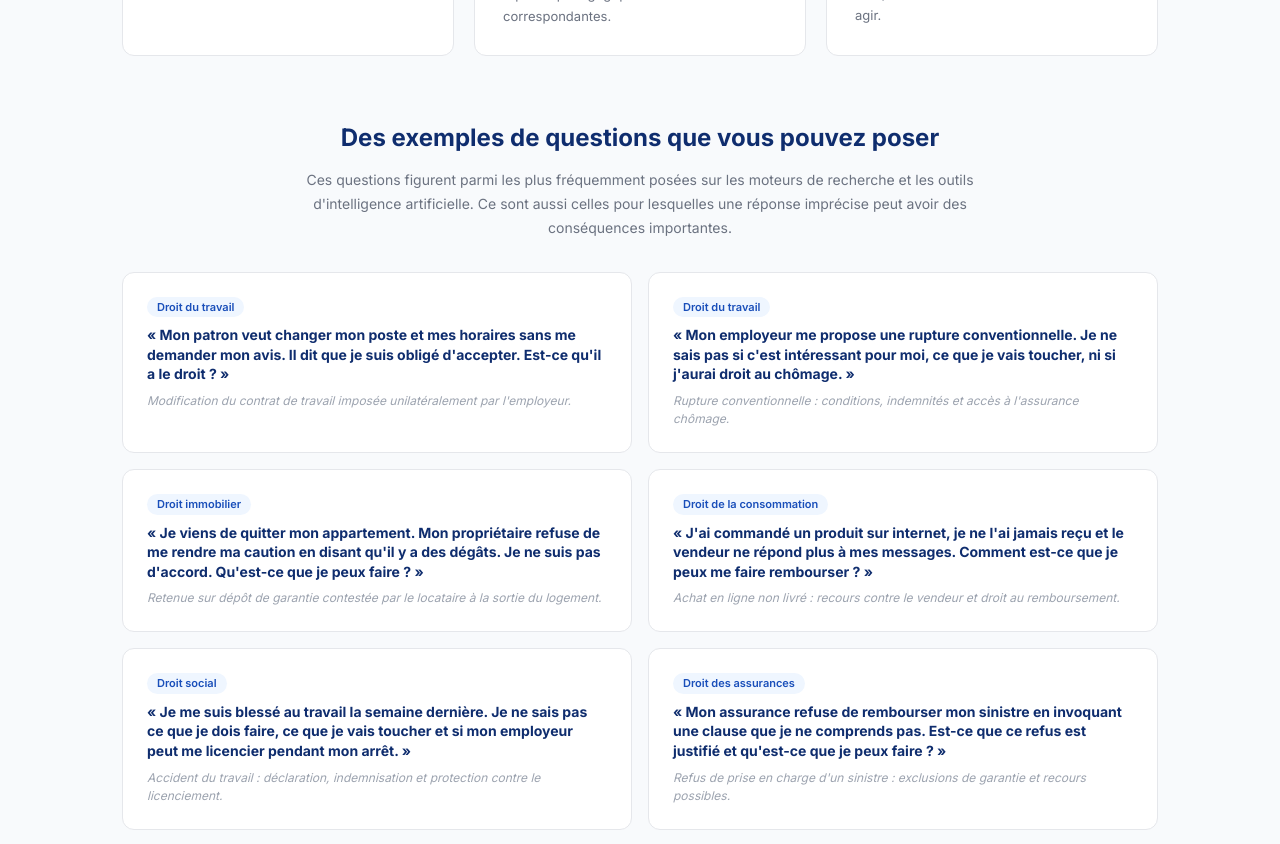
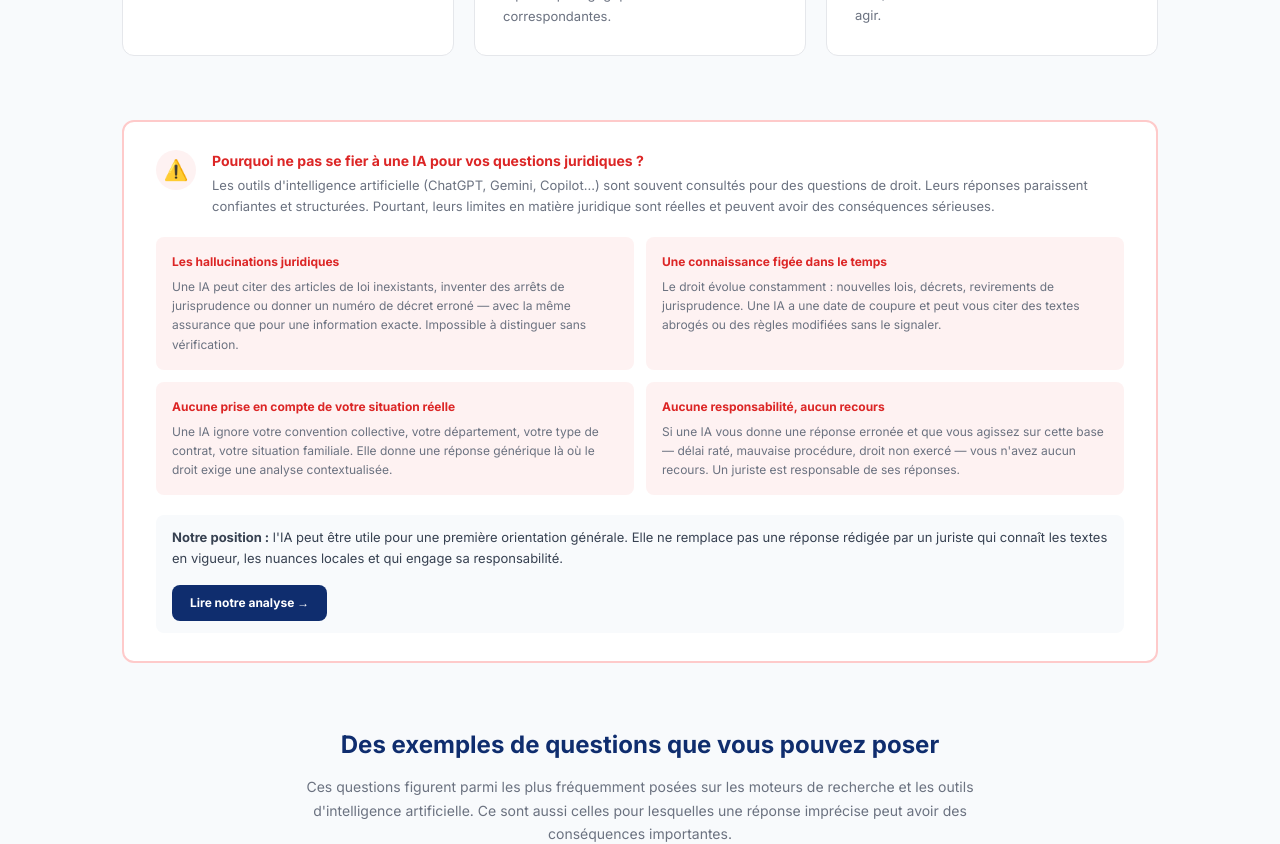
Before and after one commit to SYPA-ASSO/docutheque-next, a Next.js app: page /information-sur-vos-droits in a window 1280 px wide. Shown: the part 1560-2404 px from the top of the page. Built offline with nearby package versions, Linux system fonts and the light colour scheme.

Commit message:
Information droits : encart limites IA, encart 100% humain

```diff
--- a/app/information-sur-vos-droits/page.tsx
+++ b/app/information-sur-vos-droits/page.tsx
@@ -298,6 +298,51 @@ export default function InformationDroits() {
             </div>
           </section>
 
+
+          {/* ENCART LIMITES IA */}
+          <section style={{background: 'white', border: '2px solid #fecaca', borderRadius: '12px', padding: '1.75rem 2rem'}}>
+            <div style={{display: 'flex', gap: '16px', alignItems: 'flex-start', marginBottom: '1.25rem'}}>
+              <div style={{flexShrink: 0, width: '40px', height: '40px', background: '#fef2f2', borderRadius: '50%', display: 'flex', alignItems: 'center', justifyContent: 'center', fontSize: '20px'}}>⚠️</div>
+              <div>
+                <p style={{color: '#dc2626', fontSize: '14px', fontWeight: '700', margin: '0 0 4px'}}>Pourquoi ne pas se fier à une IA pour vos questions juridiques ?</p>
+                <p style={{color: '#6b7280', fontSize: '13px', margin: 0, lineHeight: '1.6'}}>Les outils d'intelligence artificielle (ChatGPT, Gemini, Copilot...) sont souvent consultés pour des questions de droit. Leurs réponses paraissent confiantes et structurées. Pourtant, leurs limites en matière juridique sont réelles et peuvent avoir des conséquences sérieuses.</p>
+              </div>
+            </div>
+            <div style={{display: 'grid', gridTemplateColumns: '1fr 1fr', gap: '12px', marginBottom: '1.25rem'}}>
+              {[
+                {
+                  titre: "Les hallucinations juridiques",
+                  desc: "Une IA peut citer des articles de loi inexistants, inventer des arrêts de jurisprudence ou donner un numéro de décret erroné — avec la même assurance que pour une information exacte. Impossible à distinguer sans vérification."
+                },
+                {
+                  titre: "Une connaissance figée dans le temps",
+                  desc: "Le droit évolue constamment : nouvelles lois, décrets, revirements de jurisprudence. Une IA a une date de coupure et peut vous citer des textes abrogés ou des règles modifiées sans le signaler."
+                },
+                {
+                  titre: "Aucune prise en compte de votre situation réelle",
+                  desc: "Une IA ignore votre convention collective, votre département, votre type de contrat, votre situation familiale. Elle donne une réponse générique là où le droit exige une analyse contextualisée."
+                },
+                {
+                  titre: "Aucune responsabilité, aucun recours",
+                  desc: "Si une IA vous donne une réponse erronée et que vous agissez sur cette base — délai raté, mauvaise procédure, droit non exercé — vous n'avez aucun recours. Un juriste est responsable de ses réponses."
+                },
+              ].map((item, i) => (
+                <div key={i} style={{background: '#fef2f2', borderRadius: '8px', padding: '1rem'}}>
+                  <p style={{color: '#dc2626', fontSize: '12px', fontWeight: '700', margin: '0 0 6px'}}>{item.titre}</p>
+                  <p style={{color: '#6b7280', fontSize: '12px', lineHeight: '1.6', margin: 0}}>{item.desc}</p>
+                </div>
+              ))}
+            </div>
+            <div style={{background: '#f8fafc', borderRadius: '8px', padding: '12px 16px', display: 'flex', alignItems: 'center', justifyContent: 'space-between', gap: '16px', flexWrap: 'wrap'}}>
+              <p style={{color: '#374151', fontSize: '13px', margin: 0, lineHeight: '1.6'}}>
+                <strong>Notre position :</strong> l'IA peut être utile pour une première orientation générale. Elle ne remplace pas une réponse rédigée par un juriste qui connaît les textes en vigueur, les nuances locales et qui engage sa responsabilité.
+              </p>
+              <a href="/blog/lintelligence-artificielle-en-droit-une-fausse-bonne-idee" style={{display: 'inline-block', background: '#0f2d6e', color: 'white', padding: '9px 18px', borderRadius: '8px', fontSize: '12px', fontWeight: '700', textDecoration: 'none', whiteSpace: 'nowrap', flexShrink: 0}}>
+                Lire notre analyse →
+              </a>
+            </div>
+          </section>
+
           {/* EXEMPLES DE QUESTIONS */}
           <section>
             <div style={{textAlign: 'center', maxWidth: '700px', margin: '0 auto 2rem'}}>
@@ -337,8 +382,8 @@ export default function InformationDroits() {
                   <p style={{color: 'rgba(255,255,255,0.7)', fontSize: '12px', margin: 0}}>Délai de réponse</p>
                 </div>
                 <div style={{background: 'rgba(255,255,255,0.1)', borderRadius: '10px', padding: '14px 20px', textAlign: 'center'}}>
-                  <p style={{color: 'white', fontSize: '1.8rem', fontWeight: '700', margin: 0}}>9,90 €</p>
-                  <p style={{color: 'rgba(255,255,255,0.7)', fontSize: '12px', margin: 0}}>Abonnés Optimal</p>
+                  <p style={{color: 'white', fontSize: '1.8rem', fontWeight: '700', margin: 0}}>100%</p>
+                  <p style={{color: 'rgba(255,255,255,0.7)', fontSize: '12px', margin: 0}}>Humain · Aucune IA</p>
                 </div>
               </div>
             </div>
```
